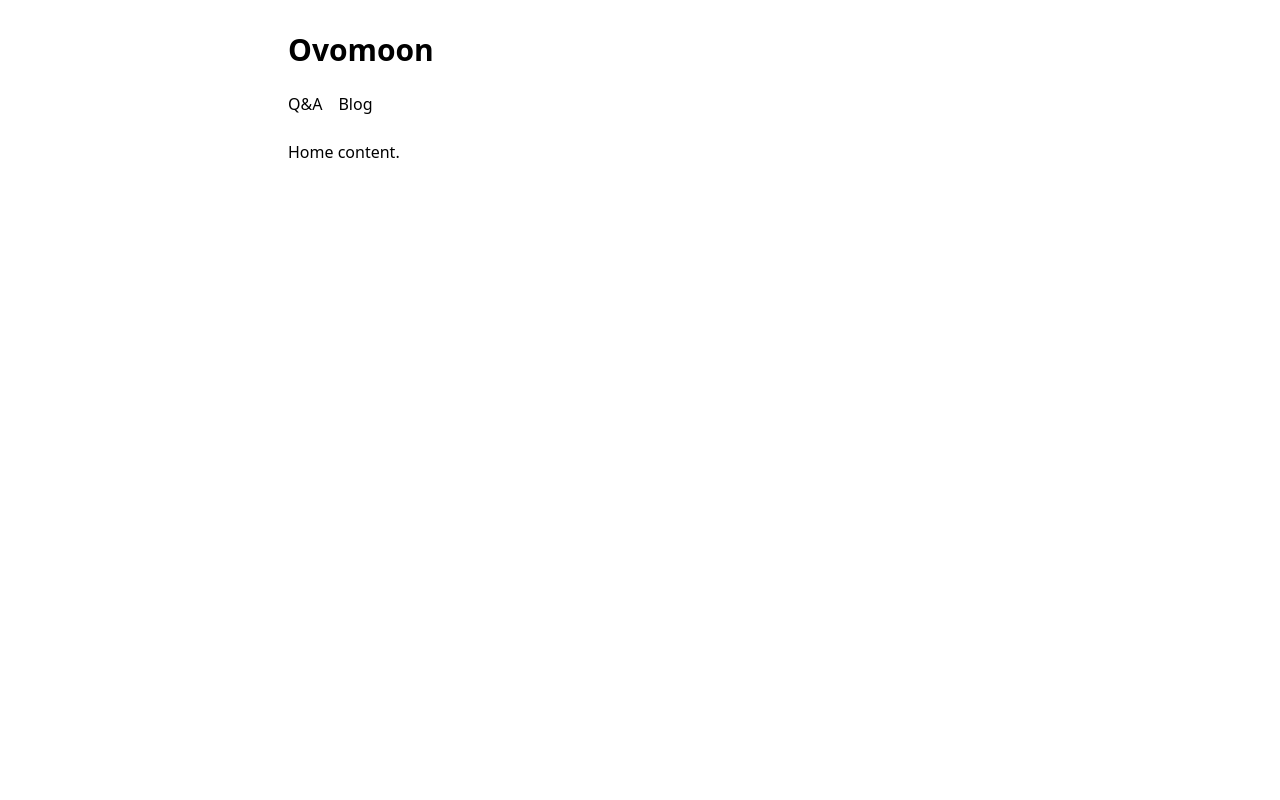
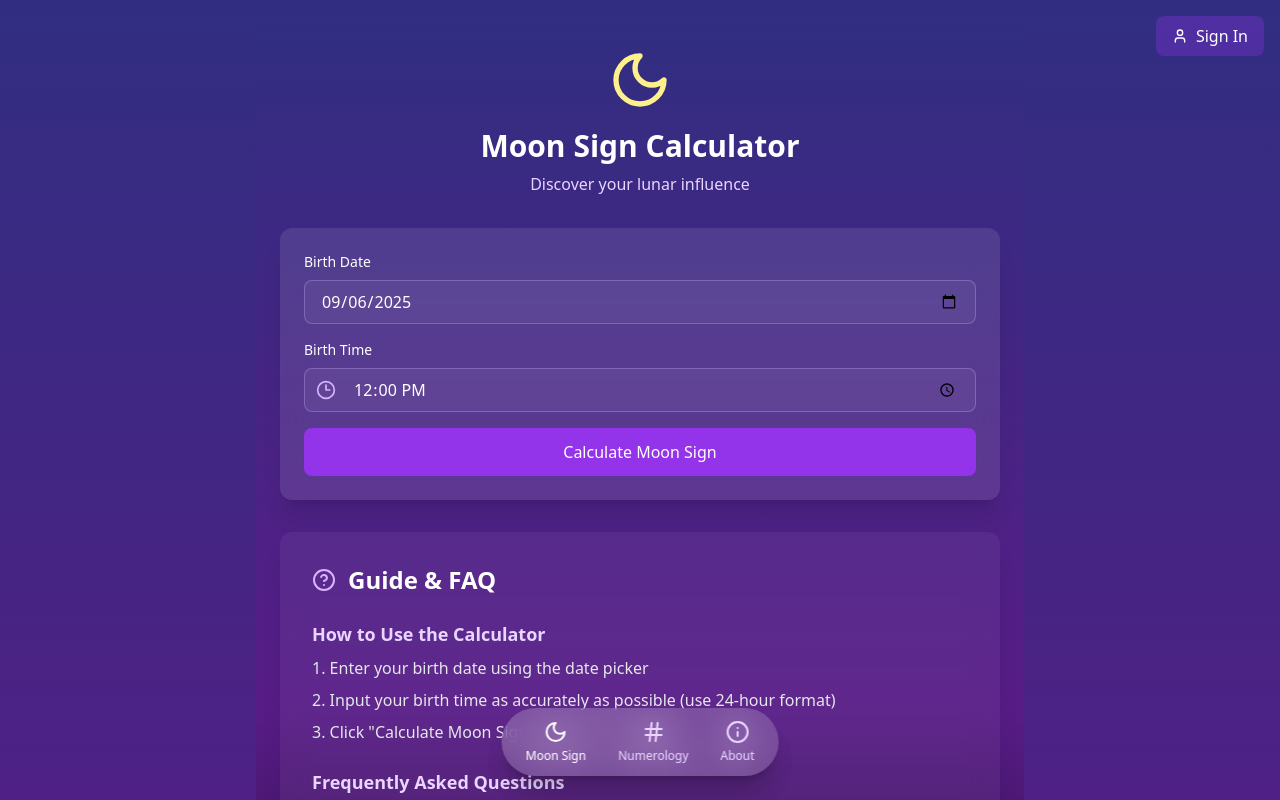
Before and after one commit to mabelloveco/ovomoon.com, a React (Vite) app: page / in a window 1280 px wide. Shown: the top 800 px of the page. Built offline with nearby package versions, Linux system fonts and the light colour scheme.

Commit message:
Update main.tsx

```diff
--- a/src/main.tsx
+++ b/src/main.tsx
@@ -1,30 +1,20 @@
 import React from "react";
 import ReactDOM from "react-dom/client";
-import { BrowserRouter, Routes, Route, Link } from "react-router-dom";
+import { BrowserRouter, Routes, Route } from "react-router-dom";
 import "./index.css";
+import App from "./App";            // ← original homepage
 import QA from "./pages/qa";
-import Blog from "./pages/blog";
-
-function Home() {
-  return (
-    <main className="p-8 max-w-3xl mx-auto">
-      <h1 className="text-3xl font-bold mb-6">Ovomoon</h1>
-      <nav className="space-x-4">
-        <Link to="/qa">Q&A</Link>
-        <Link to="/blog">Blog</Link>
-      </nav>
-      <p className="mt-6">Home content.</p>
-    </main>
-  );
-}
+import BlogIndex from "./pages/blog";
+import PostPage from "./pages/post";
 
 ReactDOM.createRoot(document.getElementById("root")!).render(
   <React.StrictMode>
     <BrowserRouter>
       <Routes>
-        <Route path="/" element={<Home />} />
+        <Route path="/" element={<App />} />          {/* home = original App */}
         <Route path="/qa" element={<QA />} />
-        <Route path="/blog" element={<Blog />} />
+        <Route path="/blog" element={<BlogIndex />} />
+        <Route path="/blog/:slug" element={<PostPage />} />
       </Routes>
     </BrowserRouter>
   </React.StrictMode>
```
